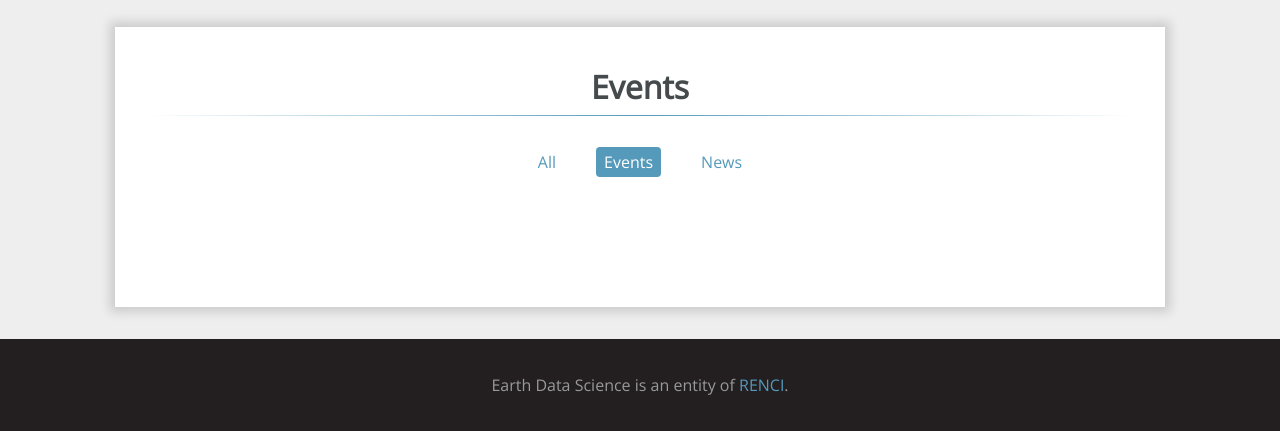
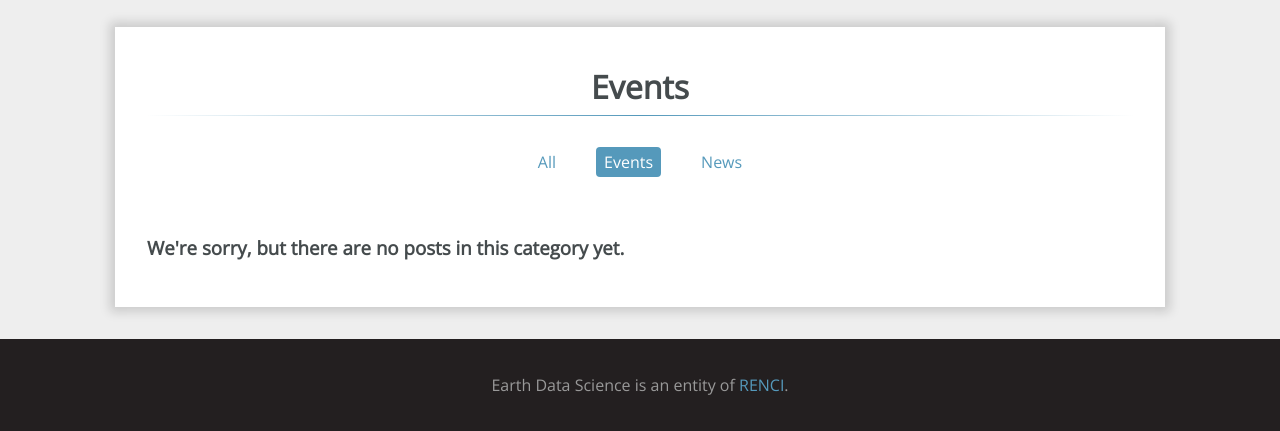
Before and after one commit to mbwatson/eds, a Django app: a page that uses templates/blog/category.html in a window 1280 px wide. Shown: the part 369-800 px from the top of the page. Run offline with Django 3.2, Linux system fonts and the light colour scheme; data comes from the database, SQL or seed files in the repository.

Commit message:
handle no posts in queryset

```diff
--- a/templates/blog/category.html
+++ b/templates/blog/category.html
@@ -5,17 +5,26 @@
     <h1 class="page-title">{{ category.title }}</h1>
 
     <div class="posts">
+
         <ul class="posts__filters">
+
             <li class="posts__filters__item">
                 <a href="{% url 'blog:index' %}">All</a>
             </li>
+
             {% for cat in categories %}
+
                 <li class="posts__filters__item">
                     <a href="{% url 'blog:category' cat.slug %}" class="{% if category.pk == cat.pk %}active{% endif %}">{{ cat.title }}</a>
                 </li>
+
             {% endfor %}
+
         </ul>
+        {% if posts %}
+
             {% for post in posts %}
+
                 <div class="post">
                     <div class="post__heading">
                         <h3 class="post__title">
@@ -33,7 +42,17 @@
                         {{ post.date_published }}
                     </div>
                 </div>
+
             {% endfor %}
+
+        {% else %}
+
+            <br><br>
+
+            <h3>We're sorry, but there are no posts in this category yet.</h3>
+
+        {% endif %}
+
     </div>
 
 {% endblock content %}
```
Lines whose indentation alone changed are shown as unchanged.
